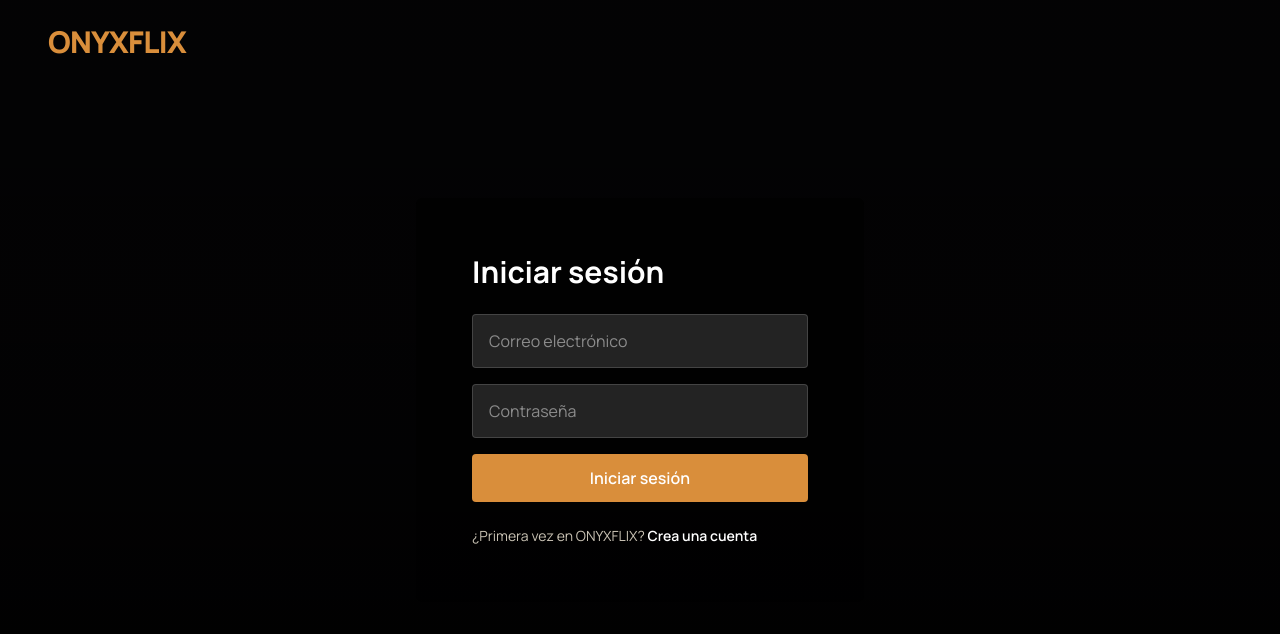
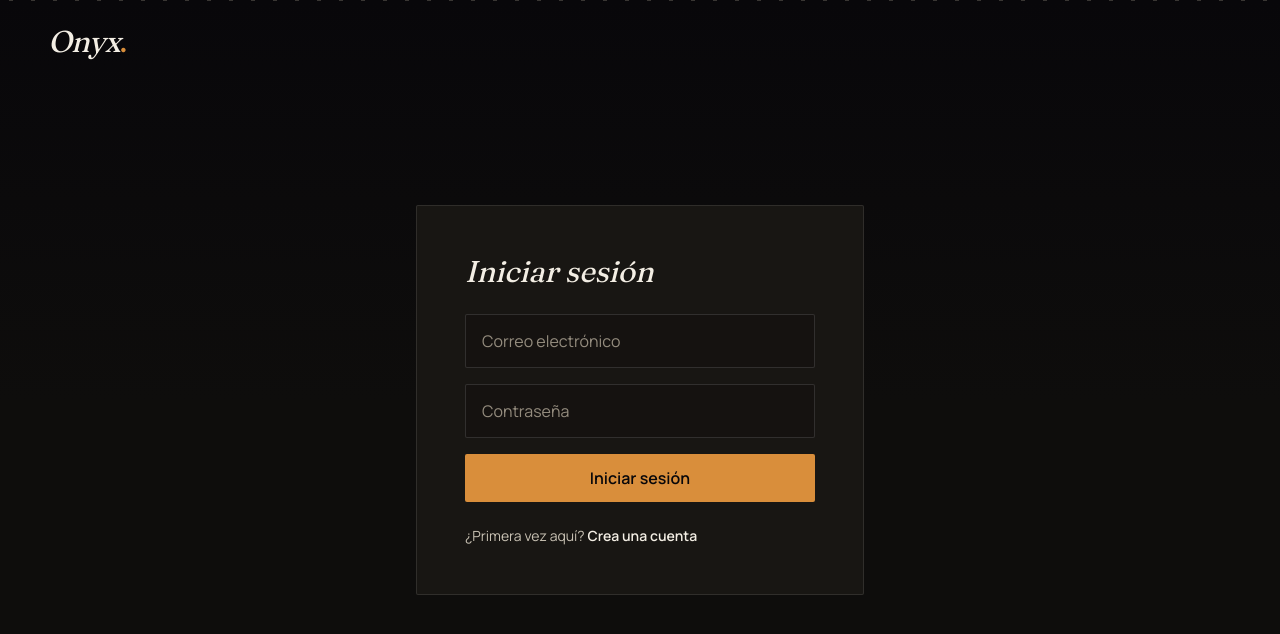
Before and after one commit to adonisventuramartinez-ai/onyx-prime, a Next.js app: page /login in a window 1280 px wide. Shown: the top 634 px of the page. Built offline with nearby package versions, Linux system fonts and the light colour scheme; no server answers.

Commit message:
Refactor login page styles and text content

```diff
--- a/app/login/page.tsx
+++ b/app/login/page.tsx
@@ -61,19 +61,20 @@ function LoginForm() {
   };
 
   return (
-    <main className="relative min-h-screen flex items-center justify-center px-4">
-      <div className="absolute inset-0 bg-nf-black">
-        <div className="absolute inset-0 bg-gradient-to-b from-black/60 via-black/70 to-black" />
+    <main className="relative min-h-screen flex items-center justify-center px-4 bg-nf-dark">
+      <div className="absolute inset-0 overflow-hidden">
+        <div className="absolute inset-0 bg-gradient-to-b from-nf-black via-nf-dark to-nf-dark" />
+        <div className="absolute inset-x-0 top-0 sprocket-rule text-nf-gray opacity-20" />
       </div>
 
       <div className="absolute top-6 left-6 md:left-12">
-        <span className="text-nf-red font-black text-2xl md:text-3xl tracking-tight">
-          ONYXFLIX
+        <span className="font-display italic text-2xl md:text-3xl tracking-tight text-nf-cream select-none">
+          Onyx<span className="text-nf-red not-italic">.</span>
         </span>
       </div>
 
-      <div className="relative z-10 w-full max-w-md bg-black/75 rounded-md p-8 md:p-14 space-y-6">
-        <h1 className="text-2xl md:text-3xl font-bold">
+      <div className="relative z-10 w-full max-w-md bg-nf-surface/90 border border-white/10 rounded-sm p-8 md:p-12 space-y-6">
+        <h1 className="font-display italic text-2xl md:text-3xl text-nf-cream">
           {modo === "login" ? "Iniciar sesión" : "Crear cuenta"}
         </h1>
 
@@ -105,13 +106,13 @@ function LoginForm() {
             required
           />
 
-          {error && <p className="text-nf-red text-sm">{error}</p>}
+          {error && <p className="text-nf-garnet-hover text-sm">{error}</p>}
           {mensaje && <p className="text-green-500 text-sm">{mensaje}</p>}
 
           <button
             type="submit"
             disabled={cargando}
-            className="w-full bg-nf-red hover:bg-nf-red-hover transition-colors py-3 rounded font-semibold disabled:opacity-50"
+            className="w-full bg-nf-red hover:bg-nf-red-hover text-nf-black transition-colors py-3 rounded-sm font-semibold disabled:opacity-50"
           >
             {cargando ? "Un momento..." : modo === "login" ? "Iniciar sesión" : "Registrarme"}
           </button>
@@ -120,10 +121,10 @@ function LoginForm() {
         <div className="text-nf-gray-light text-sm">
           {modo === "login" ? (
             <p>
-              ¿Primera vez en ONYXFLIX?{" "}
+              ¿Primera vez aquí?{" "}
               <button
                 onClick={() => { setModo("registro"); setError(""); setMensaje(""); }}
-                className="text-white hover:underline font-semibold"
+                className="text-nf-cream hover:underline font-semibold"
               >
                 Crea una cuenta
               </button>
@@ -133,7 +134,7 @@ function LoginForm() {
               ¿Ya tienes cuenta?{" "}
               <button
                 onClick={() => { setModo("login"); setError(""); setMensaje(""); }}
-                className="text-white hover:underline font-semibold"
+                className="text-nf-cream hover:underline font-semibold"
               >
                 Inicia sesión
               </button>
@@ -145,19 +146,19 @@ function LoginForm() {
       <style jsx global>{`
         .login-input {
           width: 100%;
-          background: rgba(51, 51, 51, 0.7);
-          border: 1px solid rgba(255, 255, 255, 0.15);
-          border-radius: 4px;
+          background: rgba(20, 18, 16, 0.7);
+          border: 1px solid rgba(255, 255, 255, 0.12);
+          border-radius: 2px;
           padding: 14px 16px;
-          color: white;
+          color: #f3eee4;
           outline: none;
-          transition: background 0.2s;
+          transition: border-color 0.2s;
         }
         .login-input:focus {
-          background: rgba(70, 70, 70, 0.9);
+          border-color: #d98e3b;
         }
         .login-input::placeholder {
-          color: #8c8c8c;
+          color: #948c7e;
         }
       `}</style>
     </main>
```
